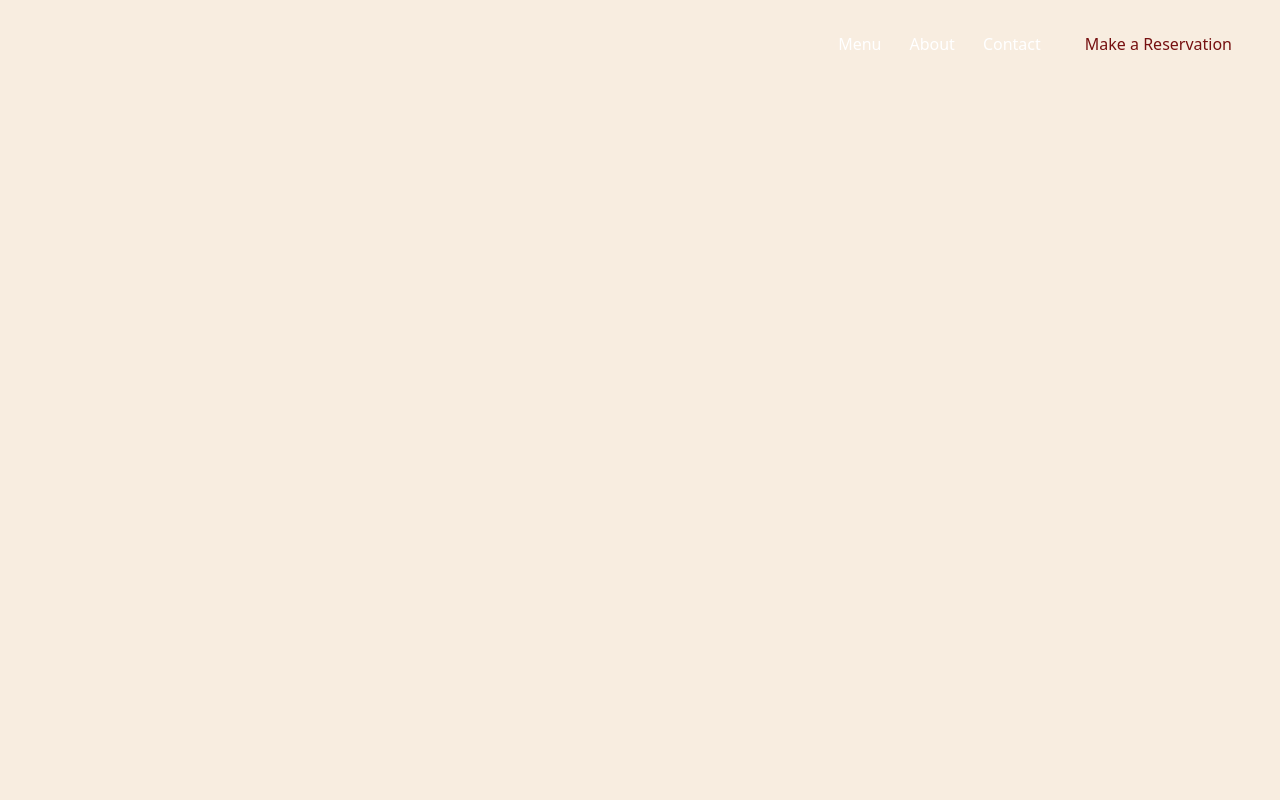
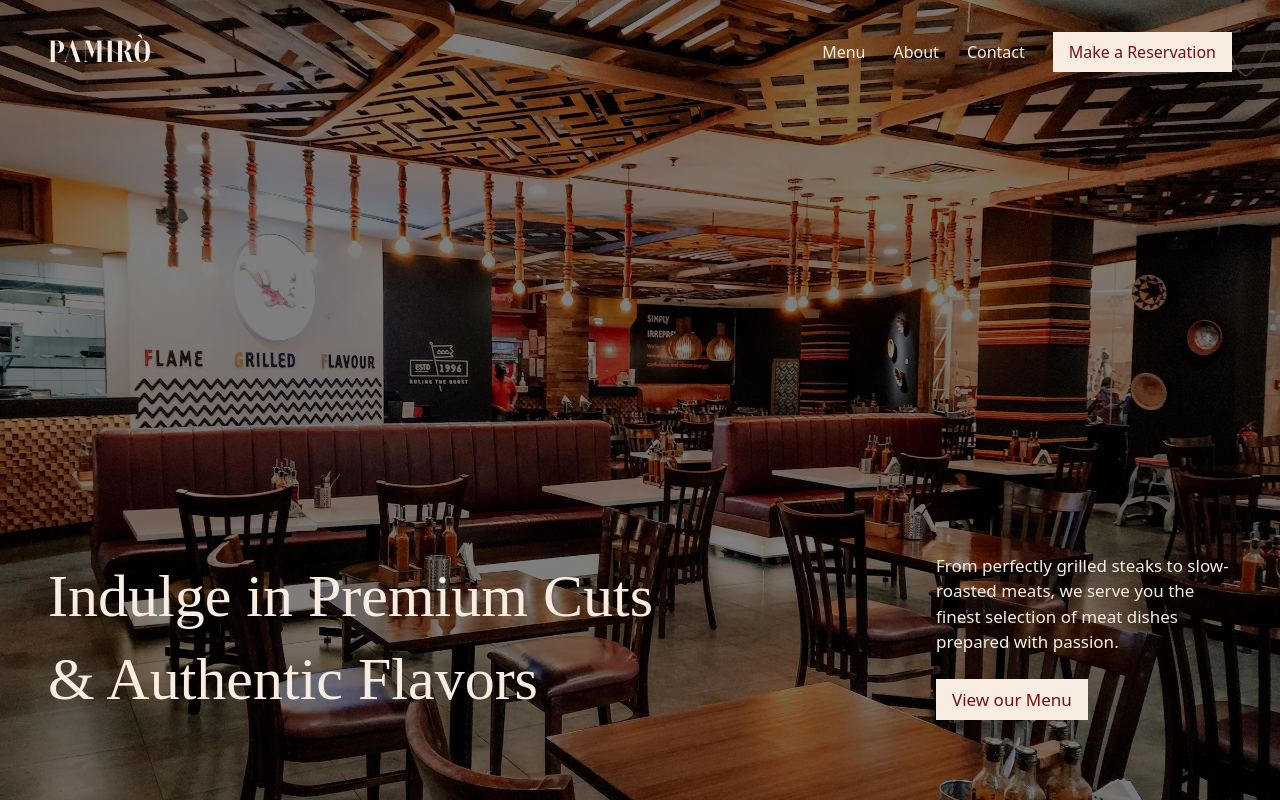
Before and after one commit to mauromltn/pamiro, a Next.js app: page / in a window 1280 px wide. Built offline with nearby package versions, Linux system fonts and the light colour scheme.

Commit message:
feat: Create Hero component with background image and update Nav component

```diff
--- a/src/app/globals.css
+++ b/src/app/globals.css
@@ -1,8 +1,21 @@
 @import "tailwindcss";
+@import '../styles/boska.css';
+
+@theme {
+  --font-boska: 'Boska-Variable', serif;
+  --font-boska-italic: 'Boska-VariableItalic', serif;
+  --font-gambarino: 'Gambarino-Regular', serif;
+}
+
+* {
+  transition: all 0.2s ease-in-out;
+}
 
 :root {
   --primary: #F8EDE0;
+  --primary-hover: #D9CCC4;
   --secondary: #761010;
+  --secondary-hover: #5A0C0C;
 }
 
 body {
--- a/src/app/page.tsx
+++ b/src/app/page.tsx
@@ -1,11 +1,11 @@
 import Hero from "@/components/Hero";
-import Menu from "@/components/ui/Menu";
+import Nav from "@/components/ui/Nav";
 
 export default function Home() {
   return (
     <>
-      <Menu />
-      {/* <Hero /> */}
+      <Nav />
+      <Hero />
     </>
   )
 }
--- a/src/components/Hero.tsx
+++ b/src/components/Hero.tsx
@@ -1,9 +1,29 @@
-import React from 'react'
+import Image from 'next/image';
+import heroImage from '../../public/hero.webp';
+import Button from './ui/Button';
 
 export default function Hero() {
   return (
-   <main>
-      Pamirò
-   </main>
+    <main className='relative h-screen'>
+      <Image
+        src={heroImage}
+        placeholder='blur'
+        alt="Restaurant interior"
+        fill
+        objectFit='cover'
+      />
+
+      <div className='absolute inset-0 bg-black/50' />
+
+      <section className='absolute bottom-0 w-full  px-12 pb-20 flex justify-between items-end  text-[var(--primary)]'>
+
+        <span className='w-160 text-6xl font-gambarino leading-snug'>Indulge in Premium Cuts & Authentic Flavors</span>
+
+        <div className='w-1/4'>
+          <p className='mb-6 text-[17px]'>From perfectly grilled steaks to slow-roasted meats, we serve you the finest selection of meat dishes prepared with passion.</p>
+          <Button className='text-[var(--secondary)] text-[17px]'>View our Menu</Button>
+        </div>
+      </section>
+    </main>
   )
 }
--- /dev/null
+++ b/src/components/ui/Button.tsx
@@ -0,0 +1,7 @@
+export default function Button({ children, className = "" }: { children: React.ReactNode; className?: string; }) {
+   return (
+      <button className={`bg-[var(--primary)] hover:bg-[var(--primary-hover)] px-4 py-2 cursor-pointer ${className}`}>
+         {children}
+      </button>
+   )
+}
--- a/src/components/ui/Menu.tsx
+++ /dev/null
@@ -1,14 +0,0 @@
-export default function Menu() {
-   return (
-      <nav className='flex justify-end items-center gap-7 px-8 py-6'>
-         <ul className='flex gap-7 text-white'>
-            <li>Menu</li>
-            <li>About</li>
-            <li>Contact</li>
-         </ul>
-         <button className='bg-[var(--primary)] px-4 py-2'>
-            Make a Reservation
-         </button>
-      </nav>
-   )
-}
--- /dev/null
+++ b/src/components/ui/Nav.tsx
@@ -0,0 +1,18 @@
+import Button from "./Button";
+
+export default function Nav() {
+   return (
+      <header className='absolute w-full flex justify-between items-center px-12 pt-8 z-10'>
+          <h1 className="text-3xl font-boska font-bold text-[var(--primary)] tracking-wide">PAMIRÒ</h1>
+
+         <nav className='flex justify-end items-center gap-7'>
+            <ul className='flex gap-7 text-[var(--primary)]'>
+               <li className="cursor-pointer hover:text-[var(--primary-hover)]">Menu</li>
+               <li className="cursor-pointer hover:text-[var(--primary-hover)]">About</li>
+               <li className="cursor-pointer hover:text-[var(--primary-hover)]">Contact</li>
+            </ul>
+            <Button>Make a Reservation</Button>
+         </nav>
+      </header>
+   )
+}
```
Also changed, not shown: public/hero.webp (added).
